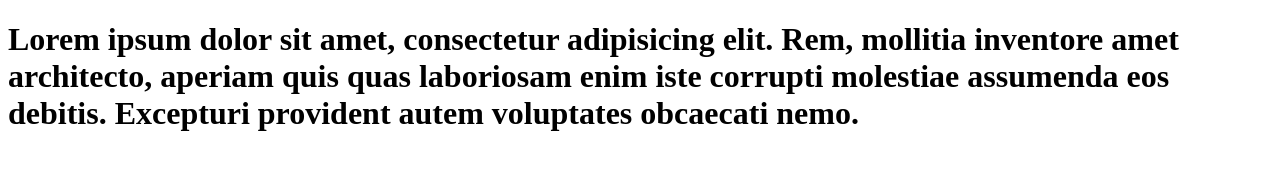
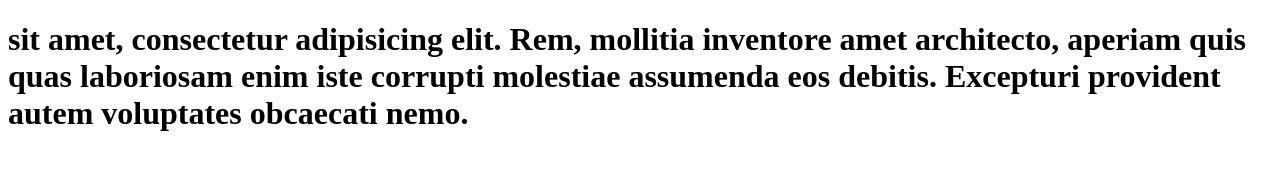
Before and after one commit to kauanmts18/kauanmts18.github.io, a plain HTML site: page index.html in a window 1280 px wide. Drawn offline with Linux system fonts and the light colour scheme.

Commit message:
Meu primeiro commit

```diff
--- a/index.html
+++ b/index.html
@@ -6,6 +6,6 @@
     <title>Document</title>
 </head>
 <body>
-    <h1>Lorem ipsum dolor sit amet, consectetur adipisicing elit. Rem, mollitia inventore amet architecto, aperiam quis quas laboriosam enim iste corrupti molestiae assumenda eos debitis. Excepturi provident autem voluptates obcaecati nemo.</h1>
+    <h1> sit amet, consectetur adipisicing elit. Rem, mollitia inventore amet architecto, aperiam quis quas laboriosam enim iste corrupti molestiae assumenda eos debitis. Excepturi provident autem voluptates obcaecati nemo.</h1>
 </body>
 </html>
```
